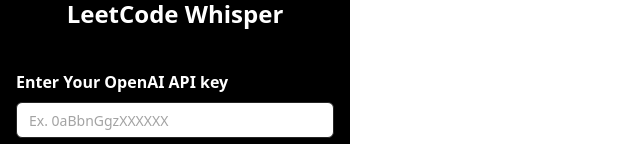
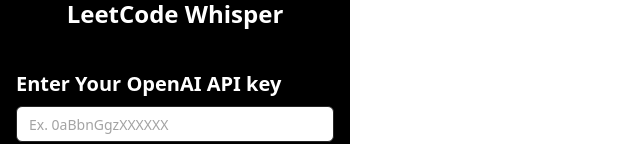
Before and after one commit to vishal065/leetcode-whisper-chrome-extension, a React (Vite) app: page / in a window 1280 px wide. Shown: the part 208-352 px from the top of the page, without its empty margins (0-640 px from the left). Built offline with nearby package versions, Linux system fonts and the light colour scheme.

Commit message:
Increased: Font size

```diff
--- a/src/App.tsx
+++ b/src/App.tsx
@@ -35,7 +35,7 @@
             <h1 className="text-white font-bold text-2xl">LeetCode Whisper</h1>
           </div>
           <div className="mt-10 flex flex-col gap-2">
-            <label htmlFor="text" className='text-white font-bold'>Enter Your OpenAI API key</label>
+            <label htmlFor="text" className='text-white font-bold text-xl'>Enter Your OpenAI API key</label>
             <Input
               value={openAIKey}
               onChange={(e) => setOpenAIKey(e.target.value)}
```
